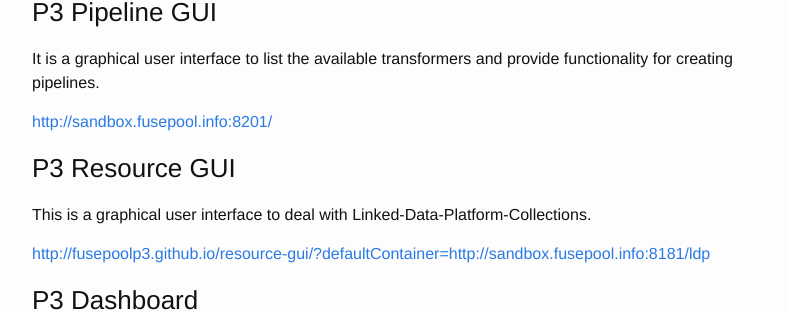
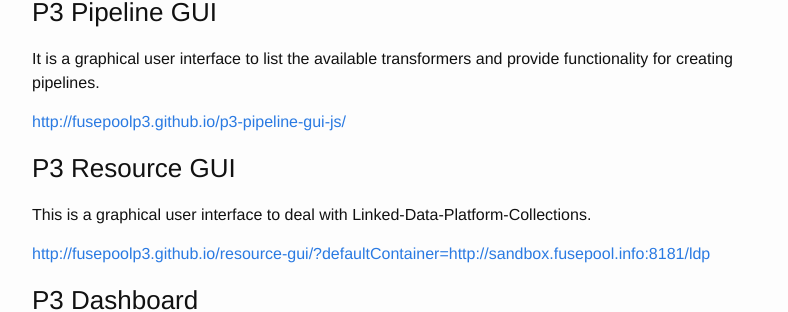
Before and after one commit to fusepoolP3/fusepoolp3.github.io, a Jekyll site: the page built from index.md, in a window 1280 px wide and 900 px high, scrolled down 2152 px. Shown: the part 147-459 px from the top of the window, without its empty margins (238-1026 px from the left). Built offline with Jekyll 4.4.1, drawn with Linux system fonts in a browser that asks for light colours; some of the changed lines change nothing that is shown.

Commit message:
added link to the new pipeline gui page

```diff
--- a/index.md
+++ b/index.md
@@ -90,7 +90,7 @@
 
 It is a graphical user interface to list the available transformers and provide functionality for creating pipelines.
 
-[http://sandbox.fusepool.info:8201/](http://sandbox.fusepool.info:8201/)
+[http://fusepoolp3.github.io/p3-pipeline-gui-js/](http://fusepoolp3.github.io/p3-pipeline-gui-js/)
 
 ### P3 Resource GUI
 
```
